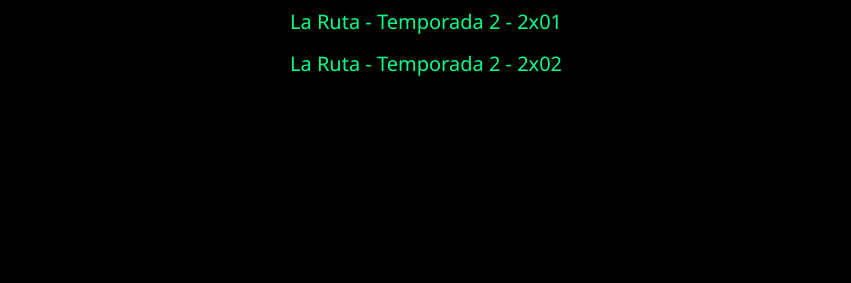
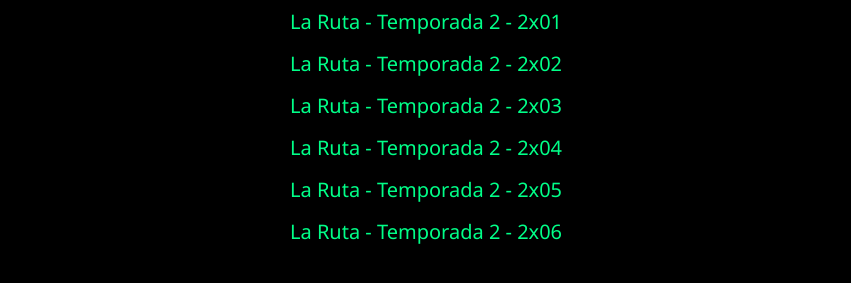
Before and after one commit to luciferio1980/mispelisweb, a plain HTML site: page ruta.html in a window 1280 px wide. Shown: the part 559-842 px from the top of the page, without its empty margins (0-851 px from the left). Before the commit the page ends 800 px from the top, so only its background shows below. Drawn offline with Linux system fonts and the light colour scheme.

Commit message:
Add files via upload

```diff
--- a/ruta.html
+++ b/ruta.html
@@ -104,8 +104,10 @@
 
 <div class="link-item"><span class="check">✔</span><a href="https://filemoon.to/e/x2lpvvw2v9iz" target="_blank">La Ruta - Temporada 2 - 2x01</a></div>
 <div class="link-item"><span class="check">✔</span><a href="https://filemoon.to/e/b4n3a0cqg06q" target="_blank">La Ruta - Temporada 2 - 2x02</a></div>
-
-
+<div class="link-item"><span class="check">✔</span><a href="https://filemoon.to/e/noc0jnua0sbq" target="_blank">La Ruta - Temporada 2 - 2x03</a></div>
+<div class="link-item"><span class="check">✔</span><a href="https://filemoon.to/e/n57gqg98ap0p" target="_blank">La Ruta - Temporada 2 - 2x04</a></div>
+<div class="link-item"><span class="check">✔</span><a href="https://filemoon.to/e/za6sih2r0uaa" target="_blank">La Ruta - Temporada 2 - 2x05</a></div>
+<div class="link-item"><span class="check">✔</span><a href="https://filemoon.to/e/gbqs08cw271o" target="_blank">La Ruta - Temporada 2 - 2x06</a></div>
   </div>
 
 
```
